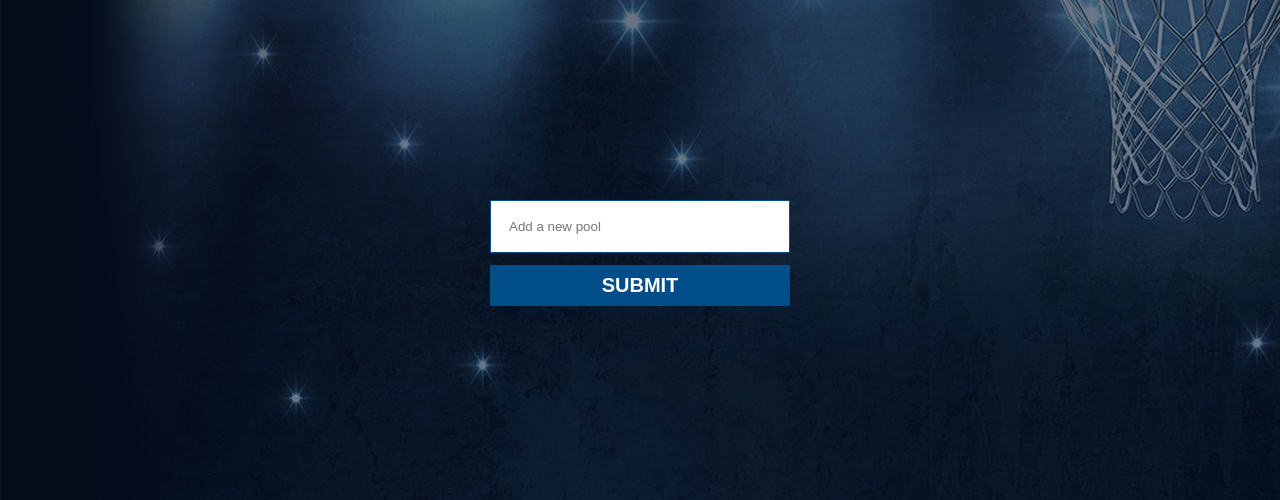
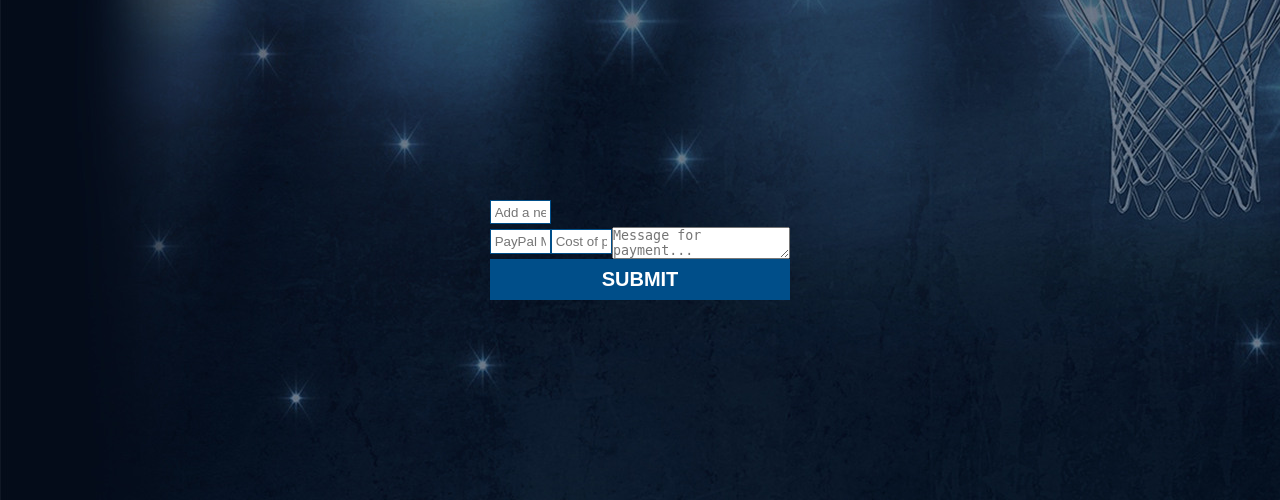
Before and after one commit to jimmygoogle/ncaa-python, a Python web app: template project/blueprints/admin/templates/add_pool.html in a window 1280 px wide. Shown: the part 300-800 px from the top of the page. Run offline with Jinja, Linux system fonts and the light colour scheme; the template is opened without the code that fills it: most values are stand-ins (such as "Sample title", 1, 10 or a date in 2020); some libraries are stand-ins or nearby versions; some web fonts are replaced.

Commit message:
Added payal merchant values

```diff
--- a/project/admin.py
+++ b/project/admin.py
@@ -109,8 +109,7 @@ class Admin(Ncaa):
     def add_new_pool(self):
         '''Add new pool to DB'''
 
-        # try and add new pool and check to see if it already exists
-        self.__db.insert(proc = 'AddNewPool', params = [request.values['pool_name']])
+        self.__db.insert(proc = 'AddNewPool', params = [request.values['pool_name'], request.values['paypal_merchant_id'], request.values['payment_amount'], request.values['payment_message']])
         errors = self.__db.errors
 
         if len(errors) > 0:
--- a/project/blueprints/admin/templates/add_pool.html
+++ b/project/blueprints/admin/templates/add_pool.html
@@ -12,7 +12,12 @@
         $.ajax({
           type: 'POST',
           url: window.location.pathname,
-          data: {pool_name: $('#add_pool').find("input[name=pool_name]").val()},
+          data: {
+            pool_name: $('#pool_name').val(),
+            paypal_merchant_id: $('#paypal_merchant_id').val(),
+            payment_amount: $('#payment_amount').val(),
+            payment_message: $('#payment_message').val()
+          },
           success: function (result) {
             alert(result['status']);
           }
@@ -25,8 +30,13 @@
   <div class='pool_details'>
       <form id='add_pool'>
         <table>
+        <tr colspan=3>
+          <td><input type='text' id='pool_name' placeholder='Add a new pool' value=''></td>
+        </tr>
         <tr>
-          <td><input type='text' name='pool_name' placeholder='Add a new pool' value=''></td>
+          <td><input type='text' id='paypal_merchant_id' name='paypal_merchant_id' placeholder='PayPal Merchant ID' value=''></td>
+          <td><input type='text' id='payment_amount' name='payment_amount' placeholder='Cost of pool entry' value=''></td>
+          <td><textarea id='payment_message' name='payment_message' placeholder='Message for payment...' value=''></textarea></td>
         </tr>
         </table>
         <input id='js-submit-add_pool' value='Submit' type='submit'>
```
